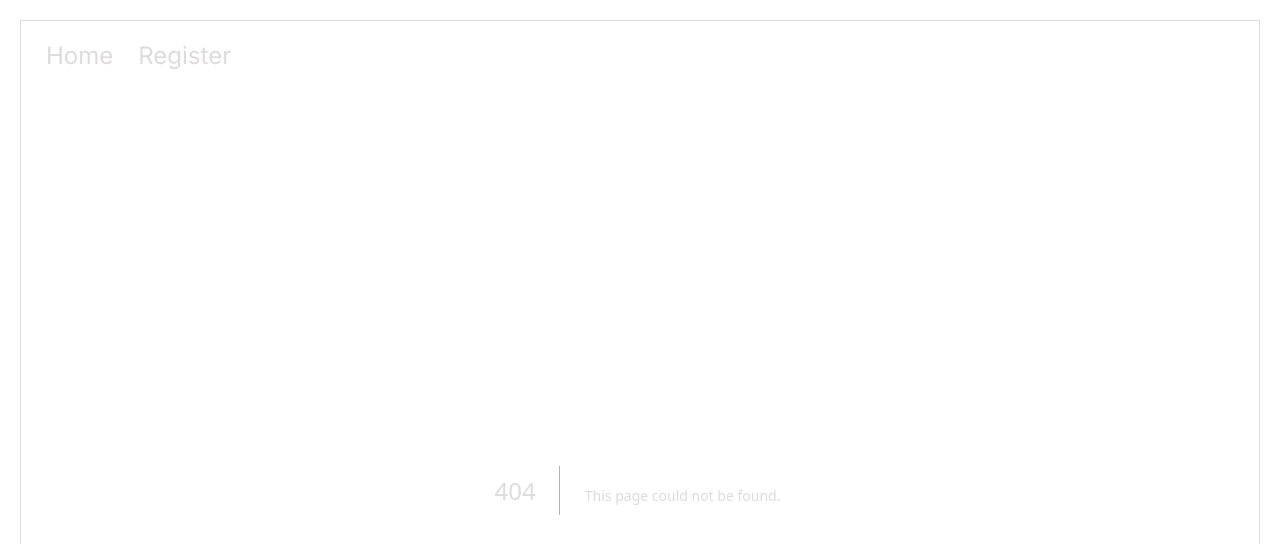
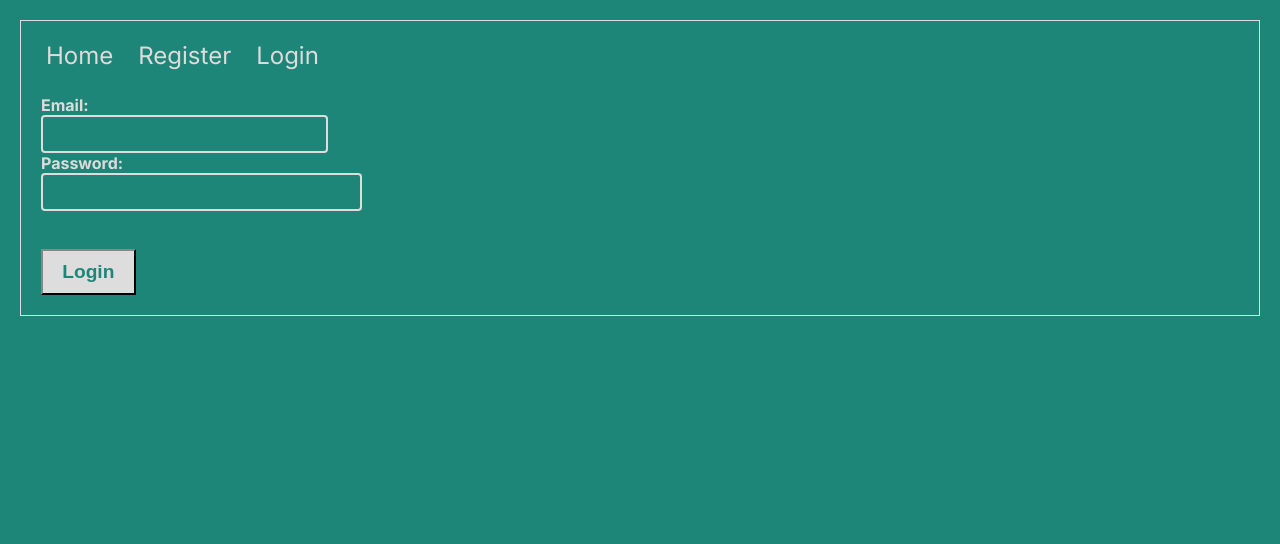
Before and after one commit to RudolphSedlin/cs-554-final-project-SM, a Next.js app: page /login in a window 1280 px wide. Before the commit this address had no page. Shown: the top 544 px of the page. Built offline with nearby package versions, Linux system fonts and the light colour scheme; no server answers.

Commit message:
added login

```diff
--- a/src/app/actions.js
+++ b/src/app/actions.js
@@ -2,7 +2,7 @@
 import { validName } from '../helpers/valid';
 import {redirect} from 'next/navigation';
 import {revalidatePath} from 'next/cache';
-import { createUserDB } from '../helpers/db';
+import { createUserDB, loginUserDB } from '../helpers/db';
 
 export async function createPost(prevState, formData) {
   let title,
@@ -101,3 +101,30 @@ export async function createUser(prevState, formData) {
     }
   }
 }
+
+export async function loginUser(prevState, formData) {
+  let email, password = null;
+  let id = null;
+  let success = false;
+  let errors = [];
+  email = formData.get('email');
+  password = formData.get('password');
+
+  if (errors.length > 0) {
+    return {message: errors};
+  } else {
+    try {
+      let loginUser = await loginUserDB(email, password);
+      id = loginUser._id.toString();
+      success = true;
+      //redirect(`/posts/${id}`); // Navigate to new route
+    } catch (e) {
+      return {message: e};
+    } finally {
+      if (success) {
+        revalidatePath('/login');
+        redirect(`/`); // Navigate to new route
+      }
+    }
+  }
+}
--- a/src/app/layout.jsx
+++ b/src/app/layout.jsx
@@ -1,6 +1,7 @@
 import {Inter} from 'next/font/google';
 import './globals.css';
 import Link from 'next/link';
+import UserContextComp from '@/context/AuthContext';
 const inter = Inter({subsets: ['latin']});
 
 export const metadata = {
@@ -13,6 +14,7 @@ export default function RootLayout({children}) {
     <html lang='en'>
       <body className={inter.className}>
         <main className='layoutStyle'>
+          <UserContextComp>
             <ul className='navClass center'>
               <li className='nav'>
                 <Link href={'/'}>Home</Link>
@@ -20,8 +22,12 @@ export default function RootLayout({children}) {
               <li className='nav'>
                 <Link href={'/register'}>Register</Link>
               </li>
+              <li className='nav'>
+                <Link href={'/login'}>Login</Link>
+              </li>
             </ul>
             {children}
+          </UserContextComp>
         </main>
       </body>
     </html>
--- /dev/null
+++ b/src/app/login/page.jsx
@@ -0,0 +1,40 @@
+'use client'
+
+import React, {useContext, useState} from 'react';
+import { AuthContext } from '../../context/AuthContext';
+import styles from '@/app/form.module.css';
+import {useFormState as useFormState} from 'react-dom';
+import { loginUser } from '../actions';
+const initialState = {
+  message: null
+};
+
+function login() {
+
+  const [state, formAction] = useFormState(loginUser, initialState);
+
+  return (
+    <form action = {formAction} className={styles.myform}>
+      {state && state.message}
+      <div className='form-group'>
+        <label className={styles.myLabel}>
+          Email:
+          <input className={styles.myInput} name='email' type='email' />
+        </label>
+      </div>
+      <div className='form-group'>
+        <label className={styles.myLabel}>
+          Password:
+          <input className={styles.myInput} name='password' type='password' />
+        </label>
+      </div>
+      <div className='form-group'>
+        <button className={styles.myButton} type='submit'>
+          Login
+        </button>
+      </div>
+    </form>
+  );
+}
+
+export default login;
--- a/src/context/AuthContext.jsx
+++ b/src/context/AuthContext.jsx
@@ -1,33 +1,42 @@
-import React, {useState, useEffect} from 'react';
-import {getAuth, onAuthStateChanged} from 'firebase/auth';
-export const AuthContext = React.createContext();
+'use client'
+import { useState, useEffect, createContext, useContext } from "react";
+import { auth } from "@/firebase/firebaseConfig";
+import { getAuth, onAuthStateChanged } from "firebase/auth";
 
-export const AuthProvider = ({children}) => {
-  const [currentUser, setCurrentUser] = useState(null);
-  const [loadingUser, setLoadingUser] = useState(true);
-  const auth = getAuth();
+export const UserContext = createContext();
+
+export default function UserContextComp({ children }) {
+  const [user, setUser] = useState(null);
+  const [loadingUser, setLoadingUser] = useState(true); // Helpful, to update the UI accordingly.
+
   useEffect(() => {
-    let myListener = onAuthStateChanged(auth, (user) => {
-      setCurrentUser(user);
-      console.log('onAuthStateChanged', user);
-      setLoadingUser(false);
+    // Listen authenticated user
+    const unsubscriber = onAuthStateChanged(auth, async (user) => {
+      try {
+        if (user) {
+          // User is signed in.
+          const { uid, username, email } = user;
+          // You could also look for the user doc in your Firestore (if you have one):
+          // const userDoc = await firebase.firestore().doc(`users/${uid}`).get()
+          setUser({ uid, username, email });
+        } else setUser(null);
+      } catch (error) {
+        // Most probably a connection error. Handle appropriately.
+      } finally {
+        setLoadingUser(false);
+      }
     });
-    return () => {
-      if (myListener) myListener();
-    };
+
+    // Unsubscribe auth listener on unmount
+    return () => unsubscriber();
   }, []);
 
-  if (loadingUser) {
-    return (
-      <div>
-        <h1>Loading....Loading....Loading....Loading....Loading....</h1>
-      </div>
-    );
-  }
+  return (
+    <UserContext.Provider value={{ user, setUser, loadingUser }}>
+      {children}
+    </UserContext.Provider>
+  );
+}
 
-  return (
-    <AuthContext.Provider value={{currentUser}}>
-      {children}
-    </AuthContext.Provider>
-  );
-};
+// Custom hook that shorthands the context!
+export const useUser = () => useContext(UserContext);
--- a/src/helpers/db.js
+++ b/src/helpers/db.js
@@ -1,7 +1,7 @@
 import * as valid from './valid.js';
 import { users } from '../config/mongoCollections.js';
 import { ObjectId } from 'mongodb';
-import { registerUser } from '../firebase/firebase.js';
+import { loginUser, registerUser } from '../firebase/firebase.js';
 
 export const createUserDB = async (
 	firstName,
@@ -73,6 +73,5 @@ export const getUserFromUsernameDB = async (username) => {
 export const loginUserDB = async (email, password) => {
 	email = valid.validString(email, { regex: /^\S+@\S+\.\S+$/ });
 	password = valid.validString(password, { min: 12, max: 30 });
-
-	return true;
+	return await loginUser(email, password);
 };
```
Also changed, not shown: src/app/page.jsx (+7 -0 lines). Lines whose indentation alone changed are shown as unchanged.
